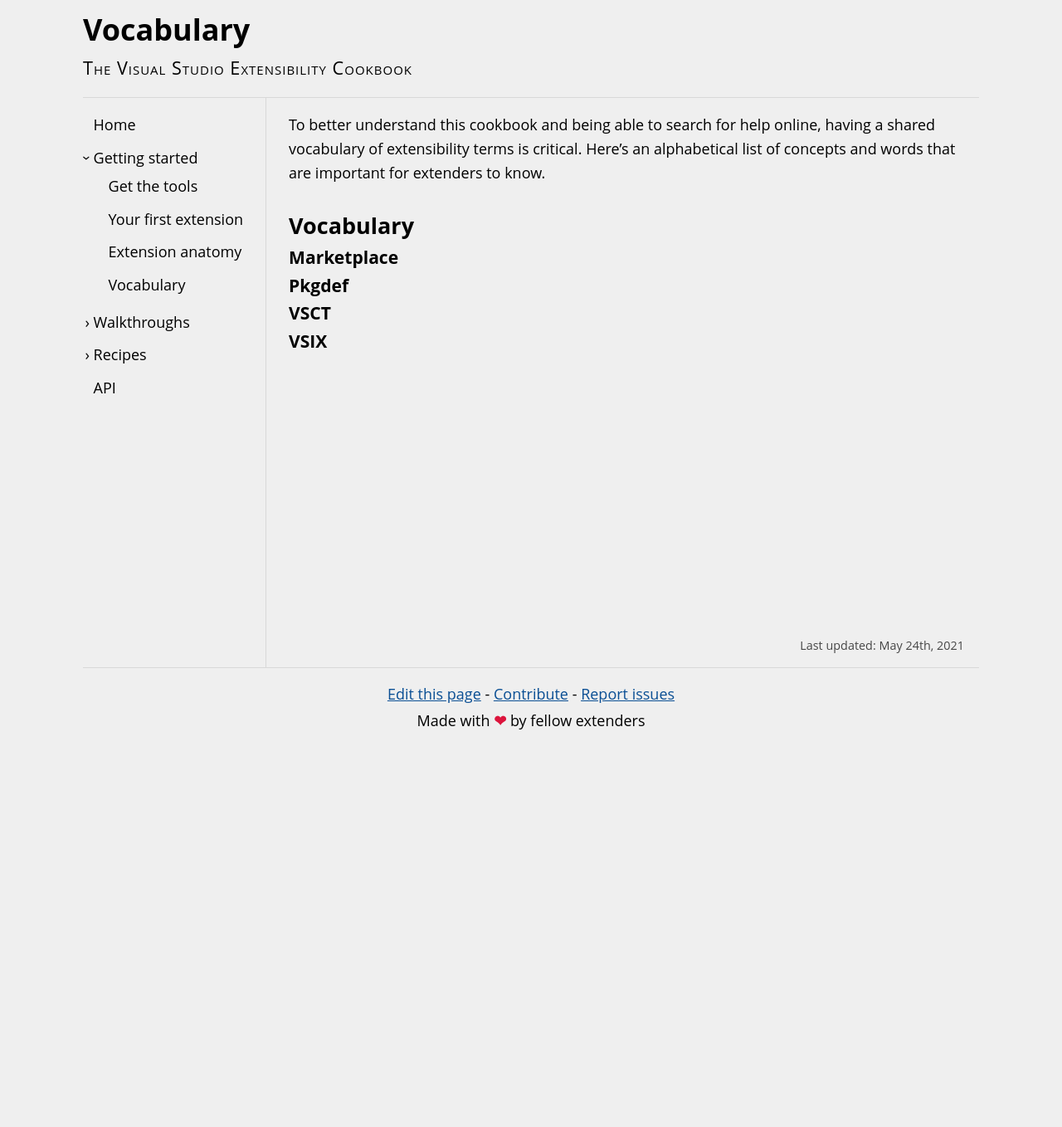
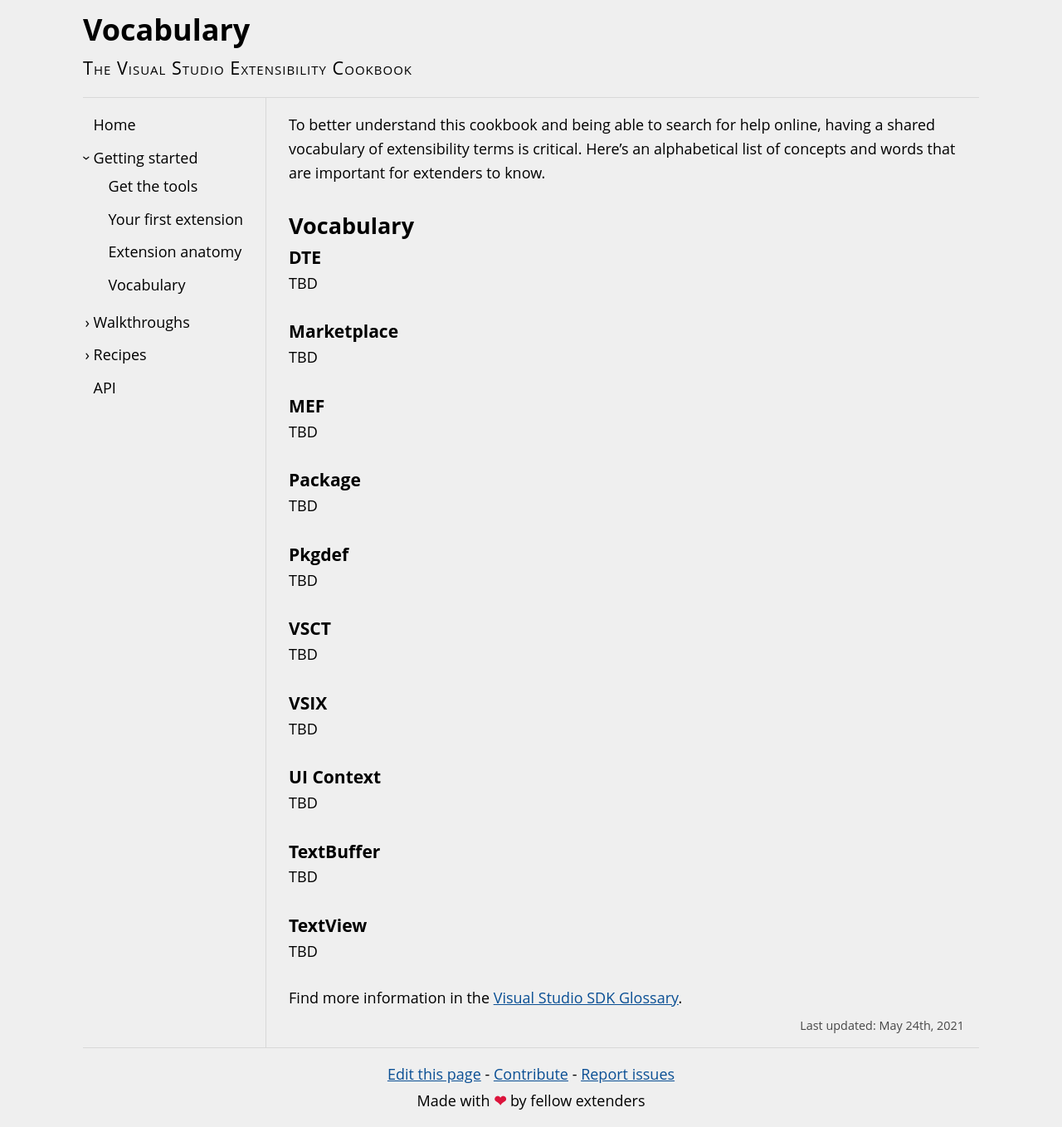
Before and after one commit to VsixCommunity/docs, a Jekyll site: the page built from docs/getting-started/vocabulary.md, in a window 1280 px wide. Shown: the whole page at 83% size. Built offline with Jekyll 4.4.1, drawn with Linux system fonts in a browser that asks for light colours; before the commit the page ends 900 px from its top, so only the background shows below that.

Commit message:
Added additional content

```diff
--- a/docs/_layouts/default.html
+++ b/docs/_layouts/default.html
@@ -49,18 +49,20 @@
                         <li><a href="walkthroughs/menus-buttons-commands.html">Menus and commands</a></li>
                         <li><a href="walkthroughs/build-custom-tool-windows.html">Tool windows</a></li>
                         <li><a href="walkthroughs/interact-with-editor.html">The editor</a></li>
+                        <li><a href="walkthroughs/settings-and-options.html">Settings &amp; options</a></li>
                         <li><a href="walkthroughs/create-extension-pack.html">Extension packs</a></li>
                     </ul>
                 </li>
                 <li class="parent">
                     <a href="recipes/" aria-haspopup="menu">Recipes</a>
                     <ul>
+                        <li><a href="recipes/notifications.html">Notifications</a></li>
                         <li><a href="recipes/displaying-errors.html">Displaying errors</a></li>
                         <li><a href="recipes/showing-progress.html">Showing progress</a></li>
                         <li><a href="recipes/private-galleries.html">Private galleries</a></li>
                     </ul>
                 </li>
-                <li><a href="api/">API</a></li>
+                <li><a href="api.html">API</a></li>
             </ul>
         </nav>
         <section>
--- a/docs/getting-started/vocabulary.md
+++ b/docs/getting-started/vocabulary.md
@@ -7,10 +7,44 @@ To better understand this cookbook and being able to search for help online, hav
 
 ## Vocabulary
 
+### DTE
+
+TBD
+
 ### Marketplace
+
+TBD
+
+### MEF
+
+TBD
+
+### Package
+
+TBD
 
 ### Pkgdef
 
+TBD
+
 ### VSCT
 
+TBD
+
 ### VSIX
+
+TBD
+
+### UI Context
+
+TBD
+
+### TextBuffer
+
+TBD
+
+### TextView
+
+TBD
+
+Find more information in the [Visual Studio SDK Glossary](https://docs.microsoft.com/en-us/visualstudio/extensibility/visual-studio-sdk-glossary?view=vs-2019).
```
Also changed, not shown: docs/api.md (added, +16 -0 lines), docs/recipes/notifications.md (added, +6 -0 lines), docs/walkthroughs/settings-and-options.md (added, +7 -0 lines).
